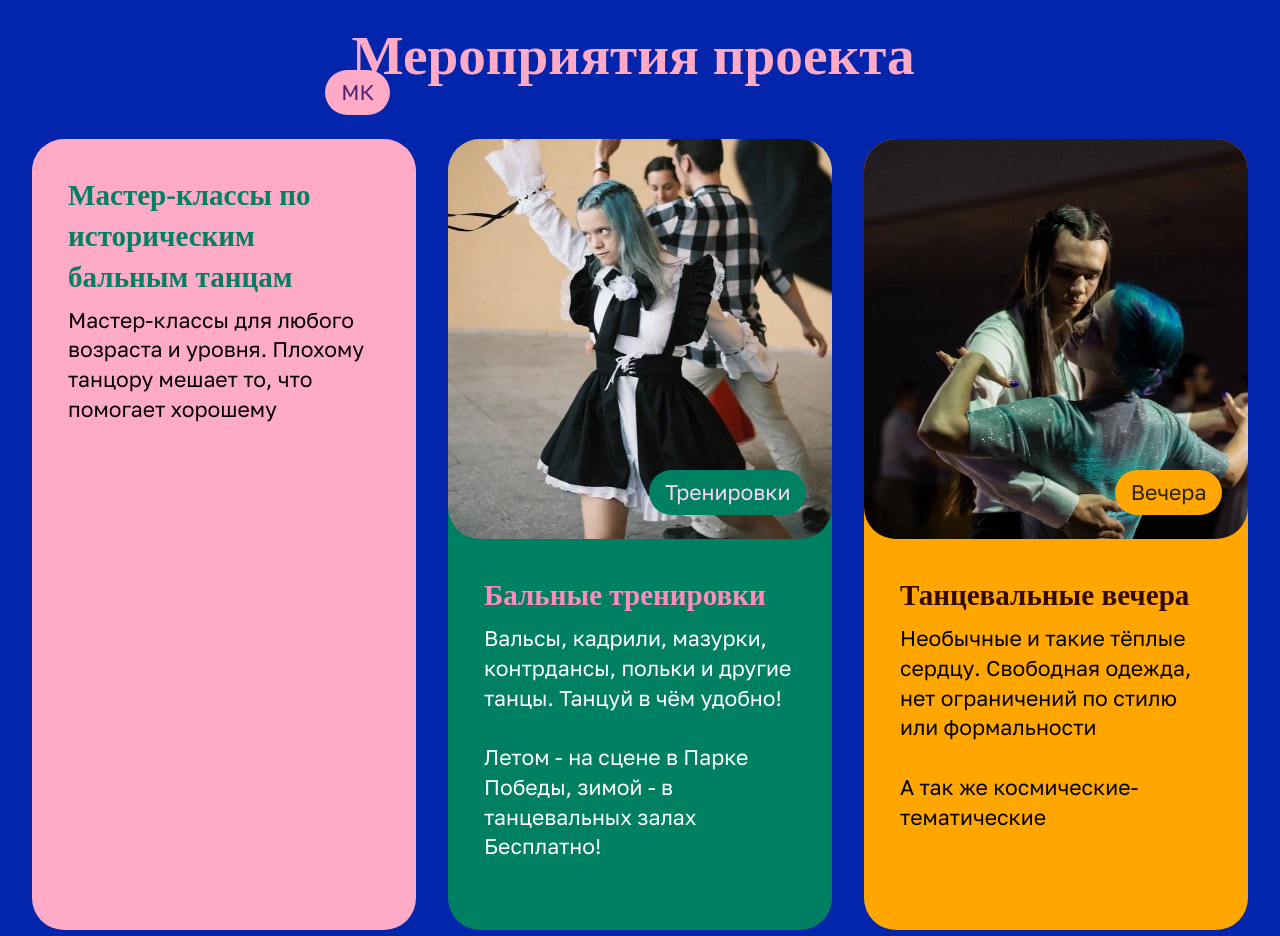
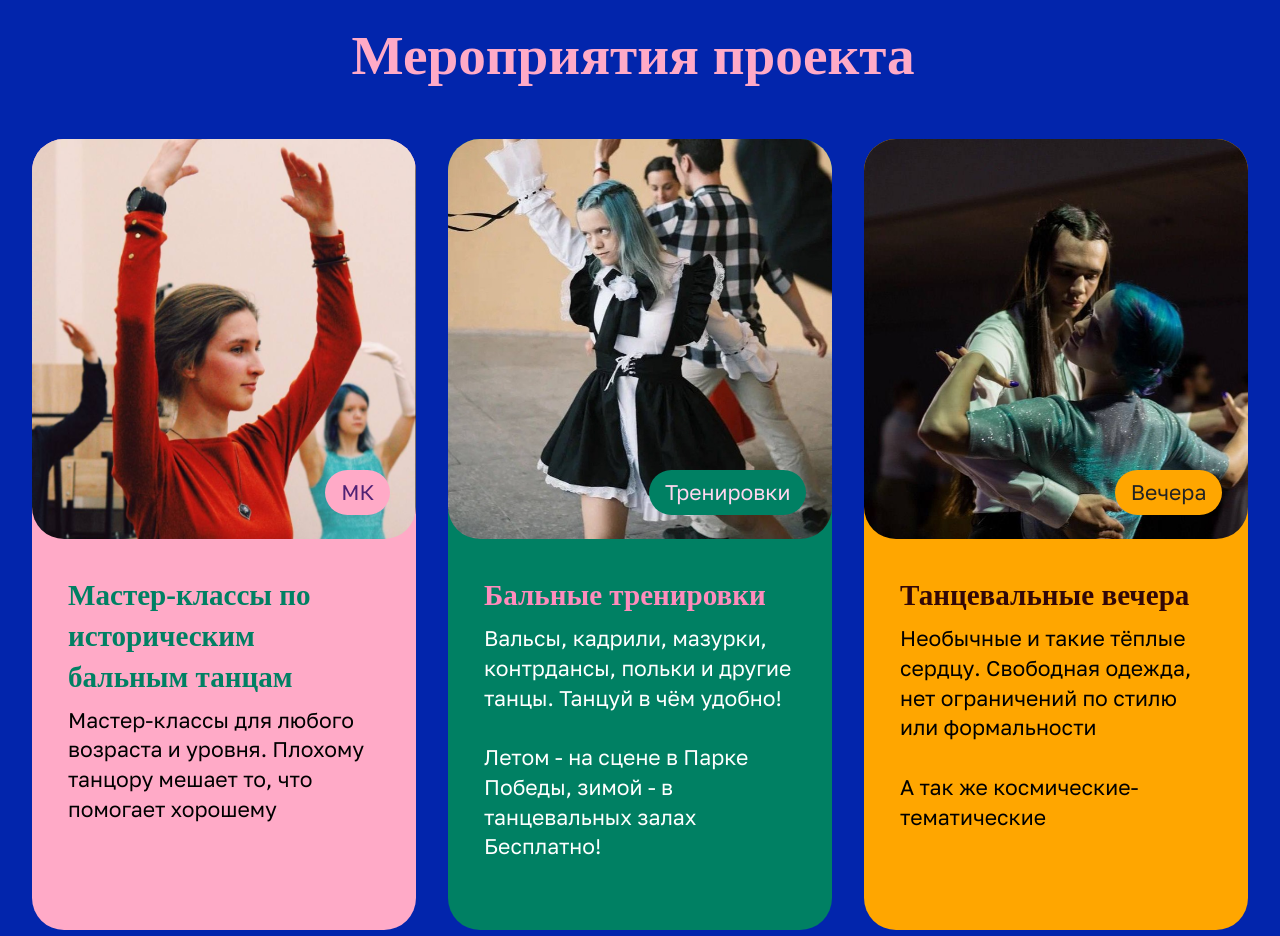
Before and after one commit to Contface/SacrumBala.github.oi, a plain HTML site: page index.html in a window 1280 px wide. Shown: the part 1360-2296 px from the top of the page. Drawn offline with Linux system fonts and the light colour scheme; files whose address does not match are found by name; a web font is replaced by a local one.

Commit message:
Add files via upload

```diff
--- a/index.html
+++ b/index.html
@@ -67,6 +67,7 @@
       <div class="col-sm-6 col-md-12 mb-3 mb-lg-0 col-lg-4">
         <div class="card-wrap card1">
           <div class="image-wrap">
+	   <img src="assets/images/photo-2024-03-25-23.jpeg">
             <div class="social-row display-7">
               <div class="soc-item tag1">
                 <span class="tag1 mbr-fonts-style display-7">
```
